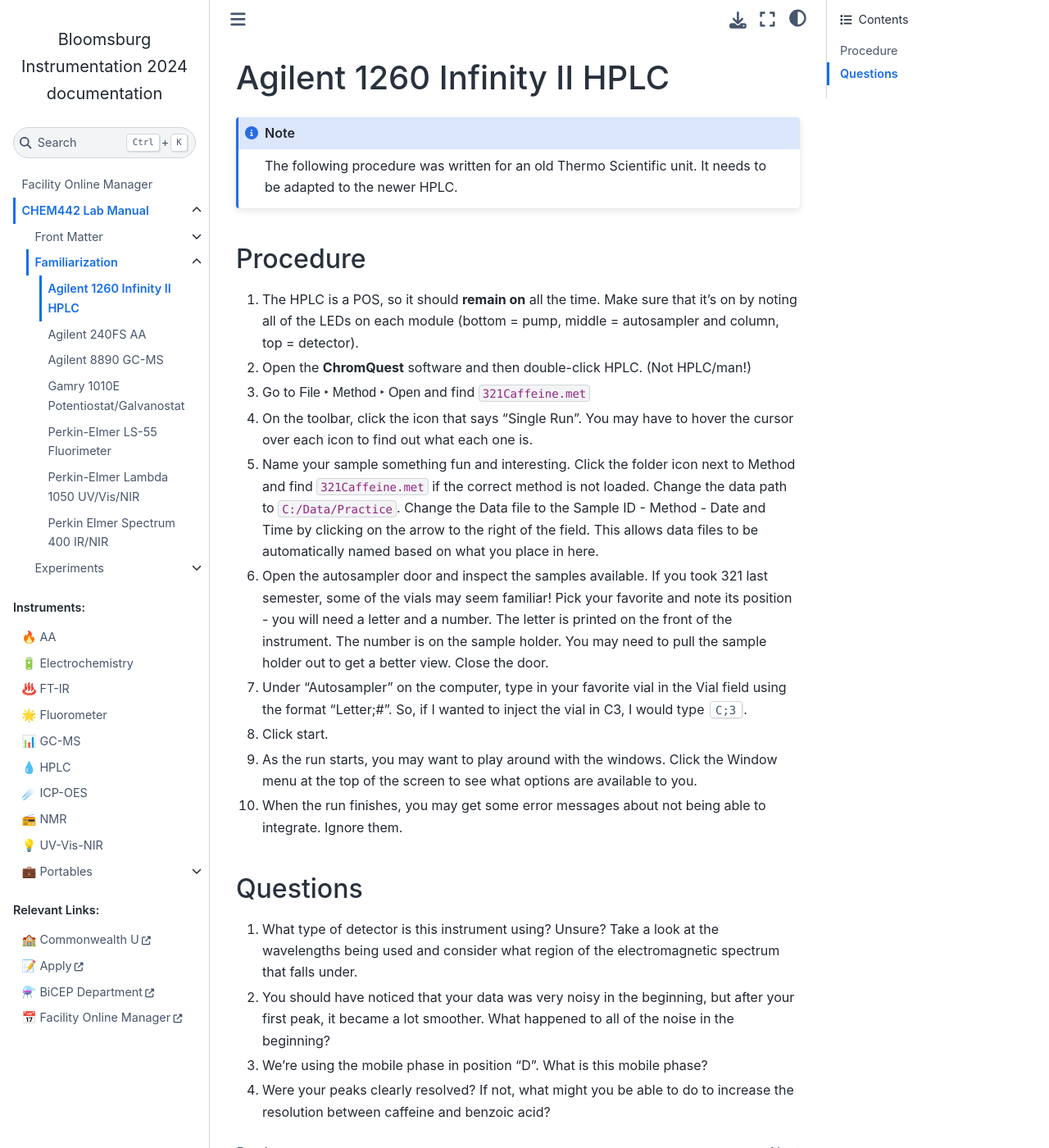
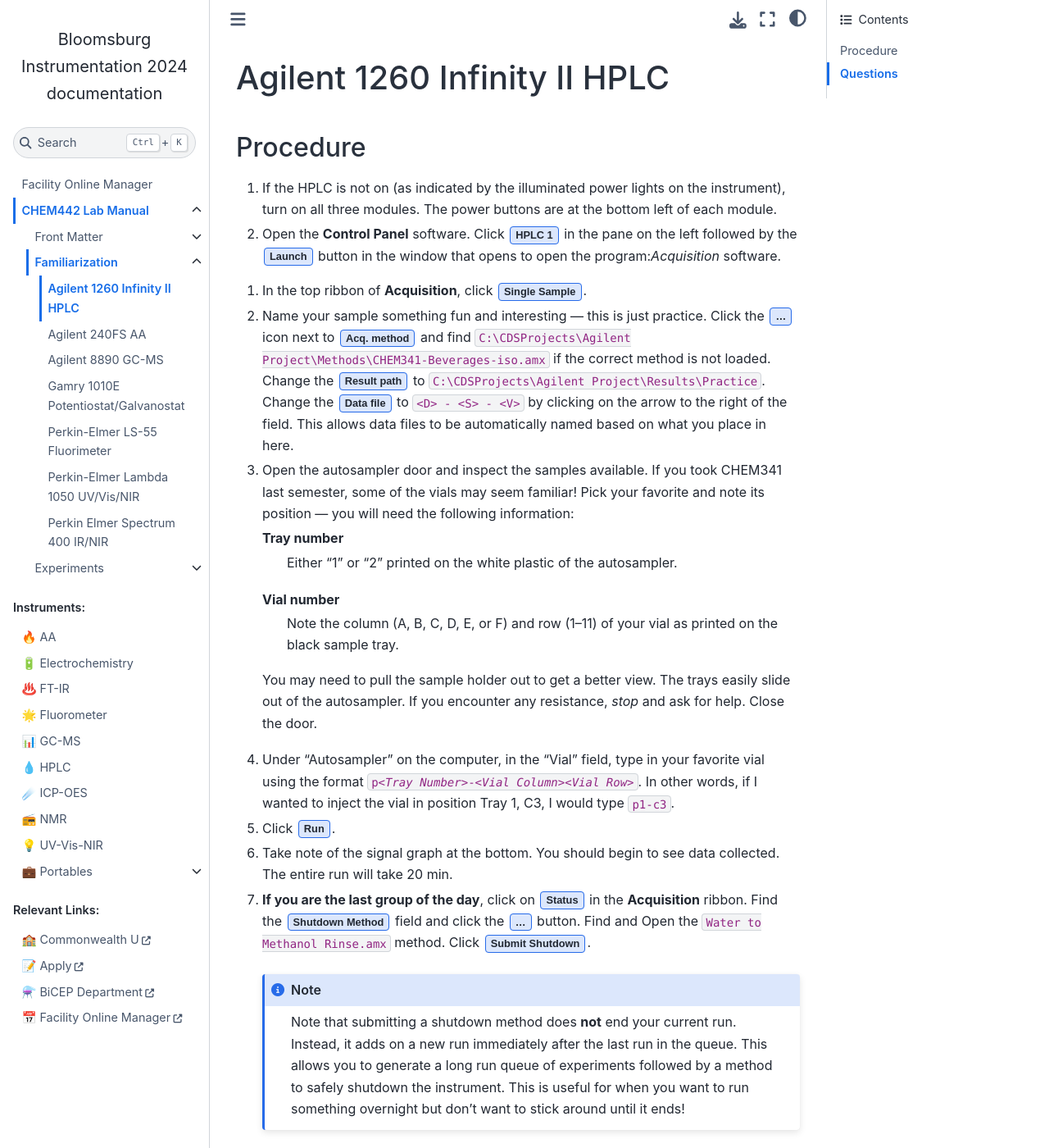
Before and after one commit to danian95/InstDocs, a Sphinx documentation site: the page built from docs/source/chem442/manual/familiarization/Agilent1260InfinityII.rst, in a window 1280 px wide and 1400 px high. Shown: the whole window at 82% size. Built offline with Sphinx 7.4.7 and the Sphinx Book theme 1.1.4, drawn with Linux system fonts in a browser that asks for light colours; some of the changed text lies outside the part shown.

Commit message:
Updated familiarization for HPLC and fluorimeter

```diff
--- a/docs/source/chem442/manual/familiarization/Agilent1260InfinityII.rst
+++ b/docs/source/chem442/manual/familiarization/Agilent1260InfinityII.rst
@@ -1,43 +1,101 @@
 Agilent 1260 Infinity II HPLC
 =============================
-
-.. note::
-
-   The following procedure was written for an old Thermo Scientific unit. It
-   needs to be adapted to the newer HPLC.
 
 Procedure
 ---------
 
-1.  The HPLC is a POS, so it should **remain on** all the time. Make
-    sure that it’s on by noting all of the LEDs on each module (bottom =
-    pump, middle = autosampler and column, top = detector).
-2.  Open the :program:`ChromQuest` software and then double-click HPLC. (Not
-    HPLC/man!)
-3.  Go to :menuselection:`File --> Method --> Open` and find :file:`321Caffeine.met`
-4.  On the toolbar, click the icon that says “Single Run”. You may have
-    to hover the cursor over each icon to find out what each one is.
-5.  Name your sample something fun and interesting. Click the folder
-    icon next to Method and find :file:`321Caffeine.met` if the correct method
-    is not loaded. Change the data path to :file:`C:/Data/Practice`. Change
-    the Data file to the Sample ID - Method - Date and Time by clicking
-    on the arrow to the right of the field. This allows data files to be
-    automatically named based on what you place in here.
-6.  Open the autosampler door and inspect the samples available. If you
-    took 321 last semester, some of the vials may seem familiar! Pick
-    your favorite and note its position - you will need a letter and a
-    number. The letter is printed on the front of the instrument. The
-    number is on the sample holder. You may need to pull the sample
-    holder out to get a better view. Close the door.
-7.  Under “Autosampler” on the computer, type in your favorite vial in
-    the Vial field using the format “Letter;#”. So, if I wanted to
-    inject the vial in C3, I would type :kbd:`C;3`.
-8.  Click start.
-9.  As the run starts, you may want to play around with the windows.
-    Click the Window menu at the top of the screen to see what options
-    are available to you.
-10. When the run finishes, you may get some error messages about not
-    being able to integrate. Ignore them.
+#. If the HPLC is not on (as indicated by the illuminated power lights on the
+   instrument), turn on all three modules. The power buttons are at the bottom
+   left of each module.
+
+#.  Open the :program:`Control Panel` software. Click :guilabel:`HPLC 1` in the pane on
+    the left followed by the :guilabel:`Launch` button in the window that opens to open
+    the program:`Acquisition` software.
+
+..
+  #. In the top ribbon of :program:`Acquisition`, click "Method".
+
+  #. Hover the cursor over the icons under "Acquisition Method" to find the "Open
+     an Acquisition method" icon. Click the icon and Open
+     :file:`CHEM341-Beverages-iso.amx`.
+
+  #. Again, hover the cursor over the icons under "Acquisition Method" to find the
+     "Send the current method to the instrument" icon. Click the icon to ensure
+     the correct method is uploaded to the HPLC.
+
+#. In the top ribbon of :program:`Acquisition`, click :guilabel:`Single Sample`.
+
+#. Name your sample something fun and interesting --- this is just practice.
+   Click the :guilabel:`...` icon next to :guilabel:`Acq. method` and find
+   :file:`C:\\CDSProjects\\Agilent Project\\Methods\\CHEM341-Beverages-iso.amx` if the
+   correct method is not loaded. Change the :guilabel:`Result path` to
+   :file:`C:\\CDSProjects\\Agilent Project\\Results\\Practice`. Change the :guilabel:`Data file`
+   to :samp:`<D> - <S> - <V>`
+   by clicking on the arrow to the right of the field. This allows data files to
+   be automatically named based on what you place in here.
+
+#.  Open the autosampler door and inspect the samples available. If you
+    took CHEM341 last semester, some of the vials may seem familiar! Pick
+    your favorite and note its position --- you will need the following
+    information:
+
+    Tray number
+        Either "1" or "2" printed on the white plastic of the
+        autosampler.
+
+    Vial number
+        Note the column (A, B, C, D, E, or F) and row (1--11) of your vial as
+        printed on the black sample tray.
+
+    You may need to pull the sample holder out to get a better view. The trays
+    easily slide out of the autosampler. If you encounter any resistance, *stop*
+    and ask for help. Close the door.
+
+#.  Under “Autosampler” on the computer, in the "Vial" field, type in your
+    favorite vial using the format :samp:`p{<Tray Number>}-{<Vial Column>}{<Vial
+    Row>}`. In other words, if I wanted to inject the vial in position Tray 1, C3, I would
+    type :samp:`p1-c3`.
+
+#.  Click :guilabel:`Run`.
+
+#.  Take note of the signal graph at the bottom. You should begin to see data
+    collected. The entire run will take 20 min.
+
+#. **If you are the last group of the day**, click on :guilabel:`Status` in the
+   :program:`Acquisition` ribbon. Find the :guilabel:`Shutdown Method` field and click the
+   :guilabel:`...` button. Find and Open the :file:`Water to Methanol Rinse.amx`
+   method. Click :guilabel:`Submit Shutdown`.
+
+   .. note::
+
+      Note that submitting a shutdown method does **not** end your current run.
+      Instead, it adds on a new run immediately after the last run in the queue.
+      This allows you to generate a long run queue of experiments followed by a
+      method to safely shutdown the instrument. This is useful for when you want
+      to run something overnight but don't want to stick around until it ends!
+
+#. When your run is finished, click on :guilabel:`Status` in the
+   :program:`Acquisition` ribbon. Under the Run Queue, click the
+   :guilabel:`History` tab. Find the sample you submitted, right click the row,
+   and select :guilabel:`Review Selected Run In Data Analysis`.
+
+#. In the :program:`Data Analysis` program, select the :guilabel:`GC/LC area
+   Percent` method configuration and then click :guilabel:`Link and Process`.
+   Please be patient while the computer integrates all of your peaks.
+
+#. Under the :guilabel:`Home` tab of the ribbon, click the :guilabel:`Results`
+   button under :guilabel:`Layouts`. This will provide you with a summary of
+   the peaks detected and their relative areas.
+
+   .. note::
+
+      This information could be written down and manually worked up. During the
+      semester, we will attempt to prepare a processing method to automate the
+      analysis.
+
+#. If you are **not** the last group of the day, you are all set --- close all
+   windows and move on to another station! If you **are** the last group of the
+   day, did you submit the shutdown method?
 
 Questions
 ---------
@@ -48,7 +106,8 @@
 2. You should have noticed that your data was very noisy in the
    beginning, but after your first peak, it became a lot smoother. What
    happened to all of the noise in the beginning?
-3. We’re using the mobile phase in position “D”. What is this mobile
-   phase?
+3. Our mobile phase is a combination of the solvents in positions "C" and "B".
+   What is this mobile phase? Inspect the method to retrieve the actual ratio of
+   solvents used.
 4. Were your peaks clearly resolved? If not, what might you be able to
-   do to increase the resolution between caffeine and benzoic acid?
+   do to increase the resolution?
```
Also changed, not shown: docs/source/chem442/manual/familiarization/PELS-55.rst (+1 -7 lines).
